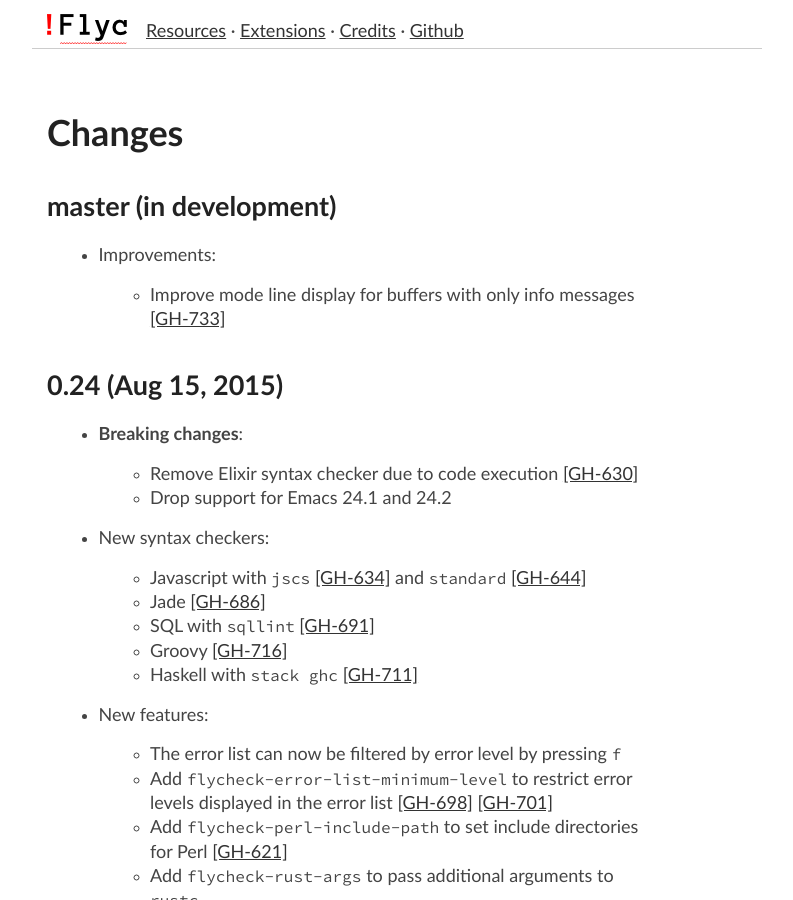
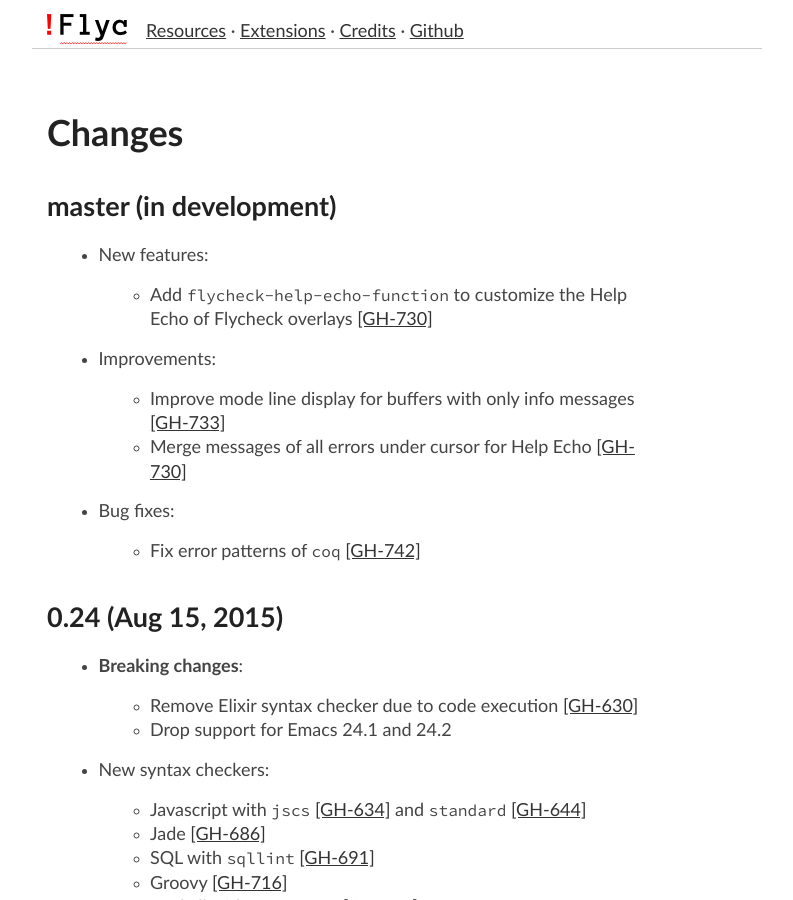
Before and after one commit to cmarqu/flycheck.github.io, a Jekyll site: the page built from changes.md, in a window 1280 px wide and 900 px high. Shown: the whole window, without its empty margins (243-1036 px from the left). Built offline with Jekyll 4.4.1, drawn with Linux system fonts in a browser that asks for light colours.

Commit message:
Update manual from flycheck/flycheck@ef5f96c

```diff
--- a/_includes/changes.md
+++ b/_includes/changes.md
@@ -1,9 +1,19 @@
 master (in development)
 =======================
+
+- New features:
+
+  - Add `flycheck-help-echo-function` to customize the Help Echo of Flycheck
+    overlays [[GH-730]](https://github.com/flycheck/flycheck/issues/730)
 
 - Improvements:
 
   - Improve mode line display for buffers with only info messages [[GH-733]](https://github.com/flycheck/flycheck/issues/733)
+  - Merge messages of all errors under cursor for Help Echo [[GH-730]](https://github.com/flycheck/flycheck/issues/730)
+
+- Bug fixes:
+
+  - Fix error patterns of `coq` [[GH-742]](https://github.com/flycheck/flycheck/issues/742)
 
 0.24 (Aug 15, 2015)
 ===================
```
